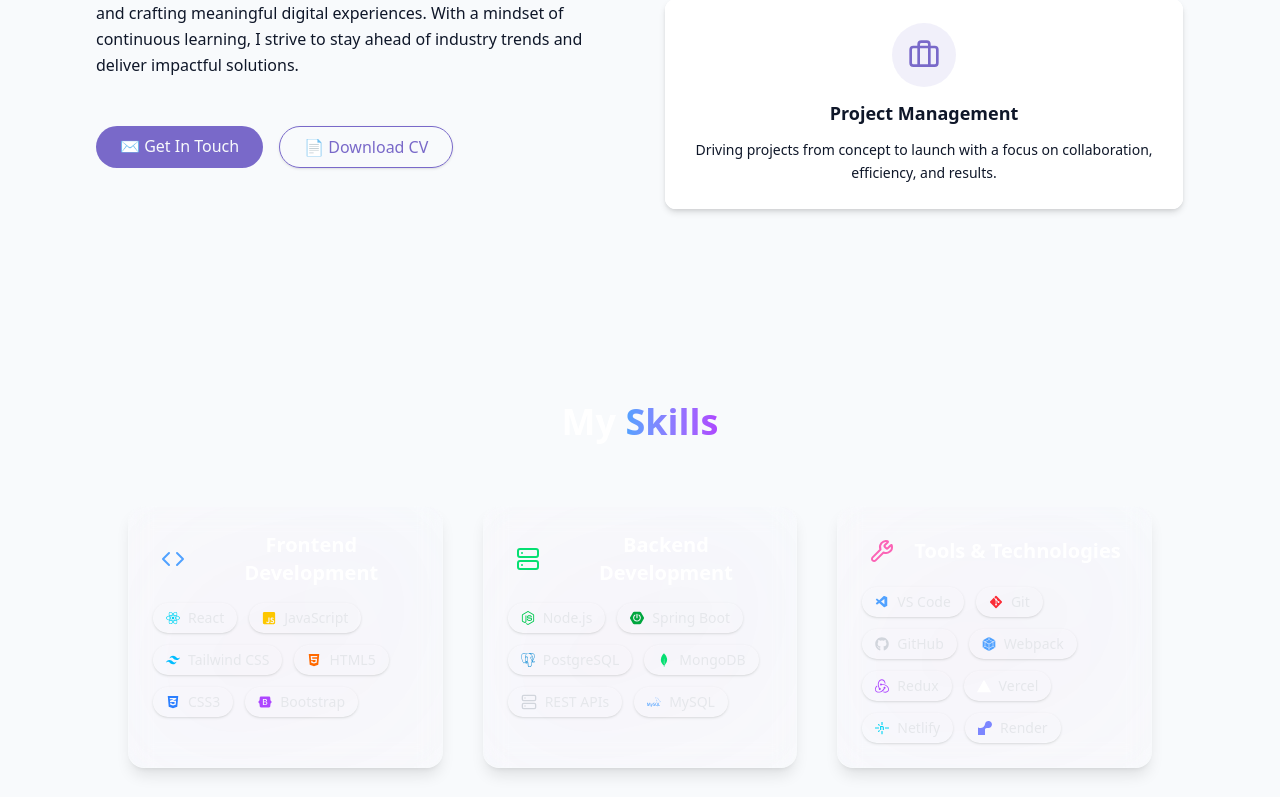
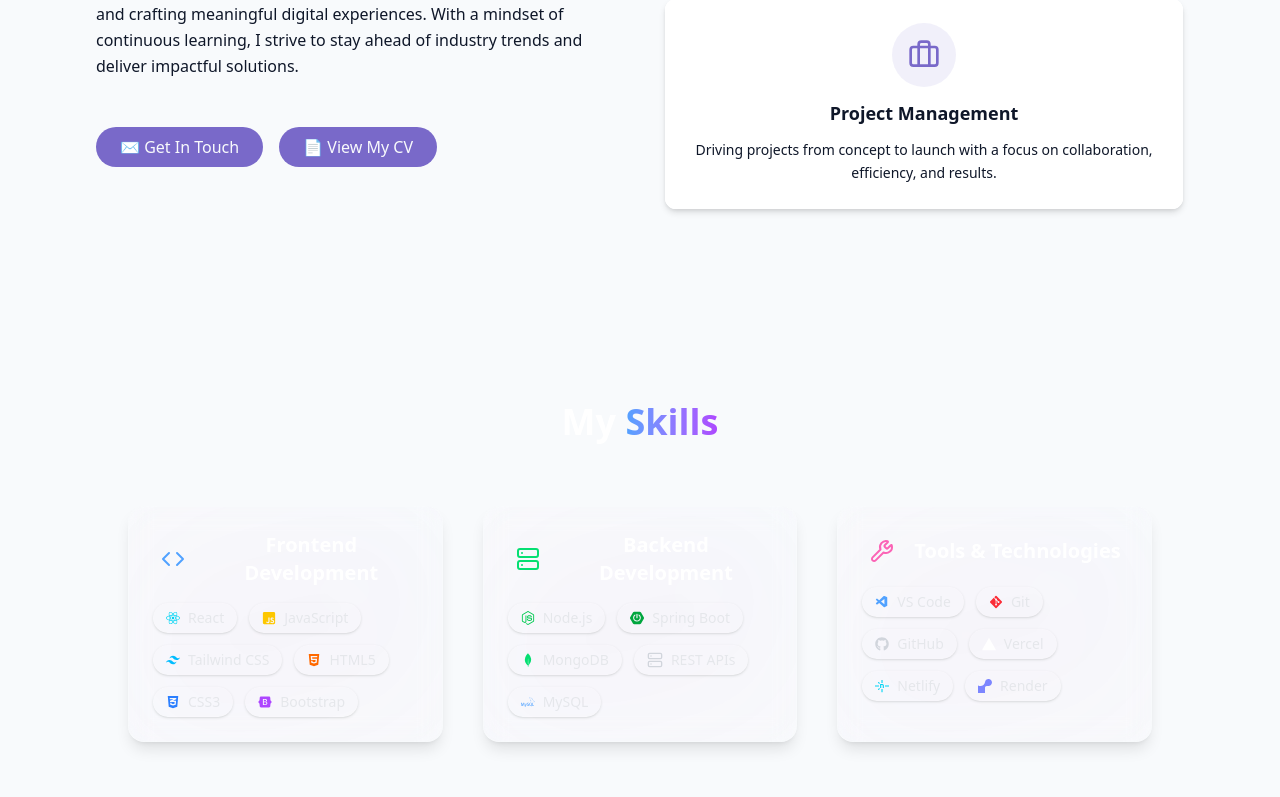
Before and after one commit to UzmaSulthana27/portfolio, a React (Vite) app: page / in a window 1280 px wide. Shown: the part 1283-2080 px from the top of the page. Built offline with nearby package versions, Linux system fonts and the light colour scheme.

Commit message:
added new projects & cv

```diff
--- a/src/components/AboutSection.jsx
+++ b/src/components/AboutSection.jsx
@@ -40,10 +40,10 @@ export const AboutSection = () => {
                 ✉️ Get In Touch
               </a>
               <a
-                href="#"
-                className="px-6 py-2 rounded-full border border-primary text-primary font-medium hover:bg-primary hover:text-white transition-all duration-300 shadow-sm"
+                href="/Projects/Uzma-Sulthana-resume.pdf" target="_blank" rel="noopener noreferrer"
+                className="cosmic-button"
               >
-                📄 Download CV
+                📄 View My CV
               </a>
             </div>
           </div>
--- a/src/components/ProjectsSection.jsx
+++ b/src/components/ProjectsSection.jsx
@@ -35,7 +35,7 @@ const projects = [
     id: 3,
     title: "CineVerse",
     Description:
-       "“A responsive and interactive movie discovery website built with React — delivering a cinematic browsing experience.",
+       "A responsive and interactive movie discovery website built with React — delivering a cinematic browsing experience.",
     image: "/Projects/Cineverse.png",
     demoUrl: "https://cine-verse-two.vercel.app/",
     githubUrl: "https://github.com/UzmaSulthana27/CineVerse",
@@ -47,7 +47,22 @@ const projects = [
     ],
   },
   {
-    id: 4,
+    id:4,
+    title:"SpendSmart",
+    Description:" SpendSmart is a smart and user-friendly expense tracker web application designed to help users manage their finances efficiently.",
+    image:"/Projects/spendsmart.png",
+    demoUrl:"https://spend-smart-mu.vercel.app/",
+    githubUrl:"https://github.com/UzmaSulthana27/SpendSmart",
+    points:[
+      "Data persists even after page reload",
+      "View expense summaries and patterns",
+      "Convert or display values in INR, USD, and more",
+      "Built with Tailwind CSS for a minimal, modern design",
+
+    ],
+  },
+  {
+    id: 5,
     title: "Imgnest",
     Description:
       "A sleek platform to search, preview, and download high-quality images from the Unsplash API effortlessly.",
--- a/src/components/SkillsSection.jsx
+++ b/src/components/SkillsSection.jsx
@@ -17,12 +17,8 @@ import {
 import {
   SiTailwindcss,
   SiSpringboot,
-  SiPostgresql,
   SiMongodb,
   SiMysql,
-  SiRedux,
-  SiWebpack,
-  SiFirebase,
   SiVercel,
   SiNetlify,
   SiRender,
@@ -49,7 +45,6 @@ const skills = {
     items: [
       { name: "Node.js", icon: <FaNodeJs className="text-green-500" /> },
       { name: "Spring Boot", icon: <SiSpringboot className="text-green-600" /> },
-      { name: "PostgreSQL", icon: <SiPostgresql className="text-sky-600" /> },
       { name: "MongoDB", icon: <SiMongodb className="text-green-400" /> },
       { name: "REST APIs", icon: <Server className="w-4 h-4 text-gray-300" /> },
       { name: "MySQL", icon: <SiMysql className="text-blue-400" /> },
@@ -62,8 +57,6 @@ const skills = {
       { name: "VS Code", icon: <VscVscode className="text-blue-400" /> },
       { name: "Git", icon: <FaGitAlt className="text-red-500" /> },
       { name: "GitHub", icon: <FaGithub className="text-gray-300" /> },
-      { name: "Webpack", icon: <SiWebpack className="text-blue-400" /> },
-      { name: "Redux", icon: <SiRedux className="text-purple-500" /> },
       { name: "Vercel", icon: <SiVercel className="text-white" /> },
       { name: "Netlify", icon: <SiNetlify className="text-cyan-400" /> },
       { name: "Render", icon: <SiRender className="text-indigo-400" /> },
```
Also changed, not shown: public/Projects/spendsmart.png (added), 1 other file (tests, documents, lock files or other folders).
